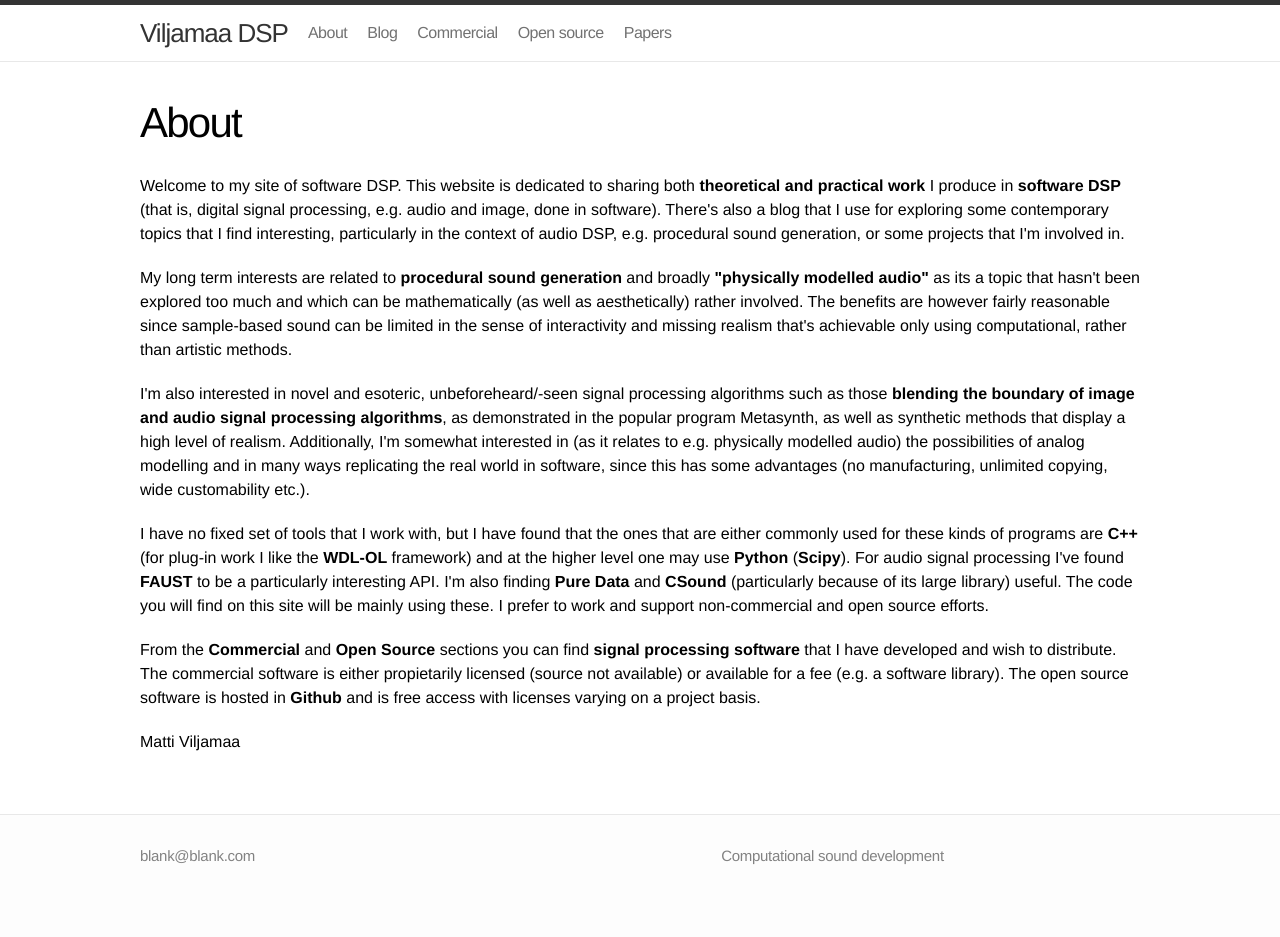
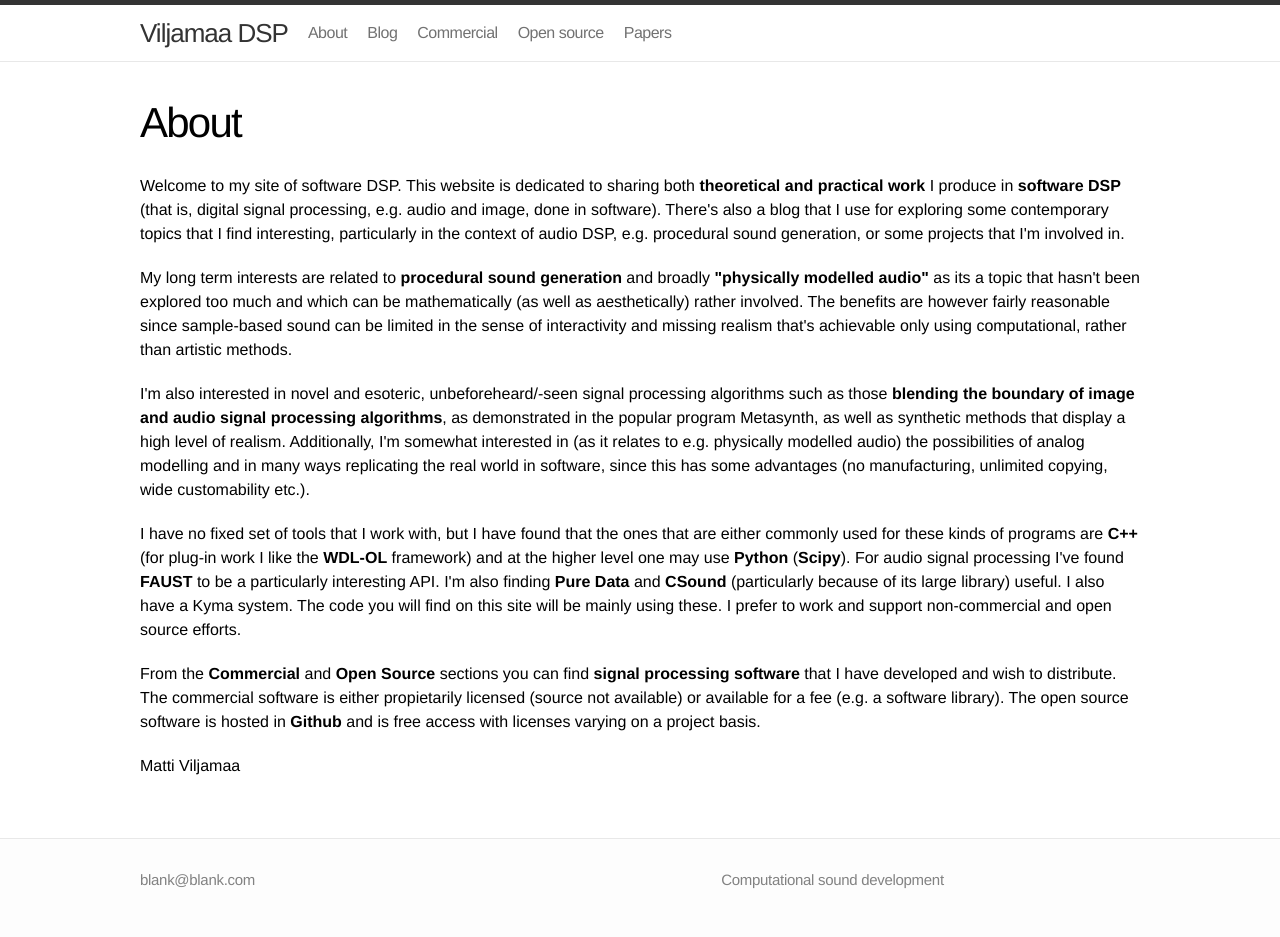
Before and after one commit to mviljamaa/mviljamaa.github.io, a Jekyll site: the page built from about/index.markdown, in a window 1280 px wide. Built offline with Jekyll 4.4.1, drawn with Linux system fonts in a browser that asks for light colours; before the commit the page ends 913 px from its top, so only the background shows below that.

Commit message:
Update index.markdown

```diff
--- a/about/index.markdown
+++ b/about/index.markdown
@@ -21,7 +21,7 @@ tags: []
 
 <p>I'm also interested in novel and esoteric, unbeforeheard/-seen signal processing algorithms such as those <b>blending the boundary of image and audio signal processing algorithms</b>, as demonstrated in the popular program Metasynth, as well as synthetic methods that display a high level of realism. Additionally, I'm somewhat interested in (as it relates to e.g. physically modelled audio) the possibilities of analog modelling and in many ways replicating the real world in software, since this has some advantages (no manufacturing, unlimited copying, wide customability etc.).</p>
 
-<p> I have no fixed set of tools that I work with, but I have found that the ones that are either commonly used for these kinds of programs are <b>C++</b> (for plug-in work I like the <b>WDL-OL</b> framework) and at the higher level one may use <b>Python</b> (<b>Scipy</b>). For audio signal processing I've found <b>FAUST</b> to be a particularly interesting API. I'm also finding <b>Pure Data</b> and <b>CSound</b> (particularly because of its large library) useful. The code you will find on this site will be mainly using these. I prefer to work and support non-commercial and open source efforts.</p>
+<p> I have no fixed set of tools that I work with, but I have found that the ones that are either commonly used for these kinds of programs are <b>C++</b> (for plug-in work I like the <b>WDL-OL</b> framework) and at the higher level one may use <b>Python</b> (<b>Scipy</b>). For audio signal processing I've found <b>FAUST</b> to be a particularly interesting API. I'm also finding <b>Pure Data</b> and <b>CSound</b> (particularly because of its large library) useful. I also have a Kyma system. The code you will find on this site will be mainly using these. I prefer to work and support non-commercial and open source efforts.</p>
 
 <p> From the <b>Commercial</b> and <b>Open Source</b> sections you can find <b>signal processing software</b> that I have developed and wish to distribute. The commercial software is either propietarily licensed (source not available) or available for a fee (e.g. a software library). The open source software is hosted in <b>Github</b> and is free access with licenses varying on a project basis.
 </p>
```
